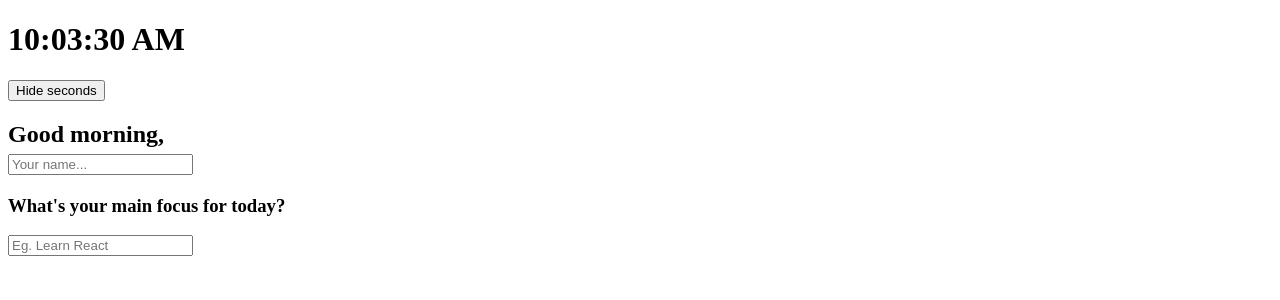
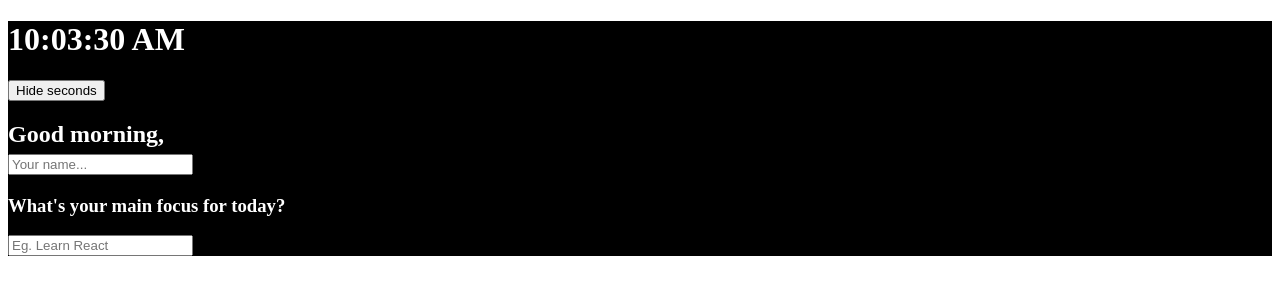
Before and after one commit to iumbs/react-test-app, a React app: page / in a window 1280 px wide. Shown: the top 300 px of the page. Built offline with nearby package versions, Linux system fonts and the light colour scheme.

Commit message:
bg initial commit (still broken)

```diff
--- a/src/components/App.jsx
+++ b/src/components/App.jsx
@@ -2,6 +2,16 @@ import React from 'react';
 import {Clock} from './Clock.jsx';
 import {Welcome} from './Welcome.jsx';
 import {TodoPrompt} from './Todo.jsx';
+
+// const bgPath = require('./assets/bg_1.jpg');
+const windowHeight = Math.max(document.documentElement.clientHeight, window.innerHeight);
+const containerStyle = {
+	// backgroundImage: 'url(' + bgPath + ')',
+	backgroundColor: 'black',
+	backgroundSize: 'auto ' + windowHeight + 'px',
+	backgroundRepeat: 'no-repeat',
+	color: 'white'
+};
 
 export class App extends React.Component {
 
@@ -90,7 +100,7 @@ export class App extends React.Component {
 
 	render() {
 		return (
-			<div>
+			<div className="container" style={containerStyle}>
 				<Clock
 					date={this.state.date}
 					seconds={this.state.seconds}
```
Also changed, not shown: 2 other files (tests, documents, lock files or other folders).
